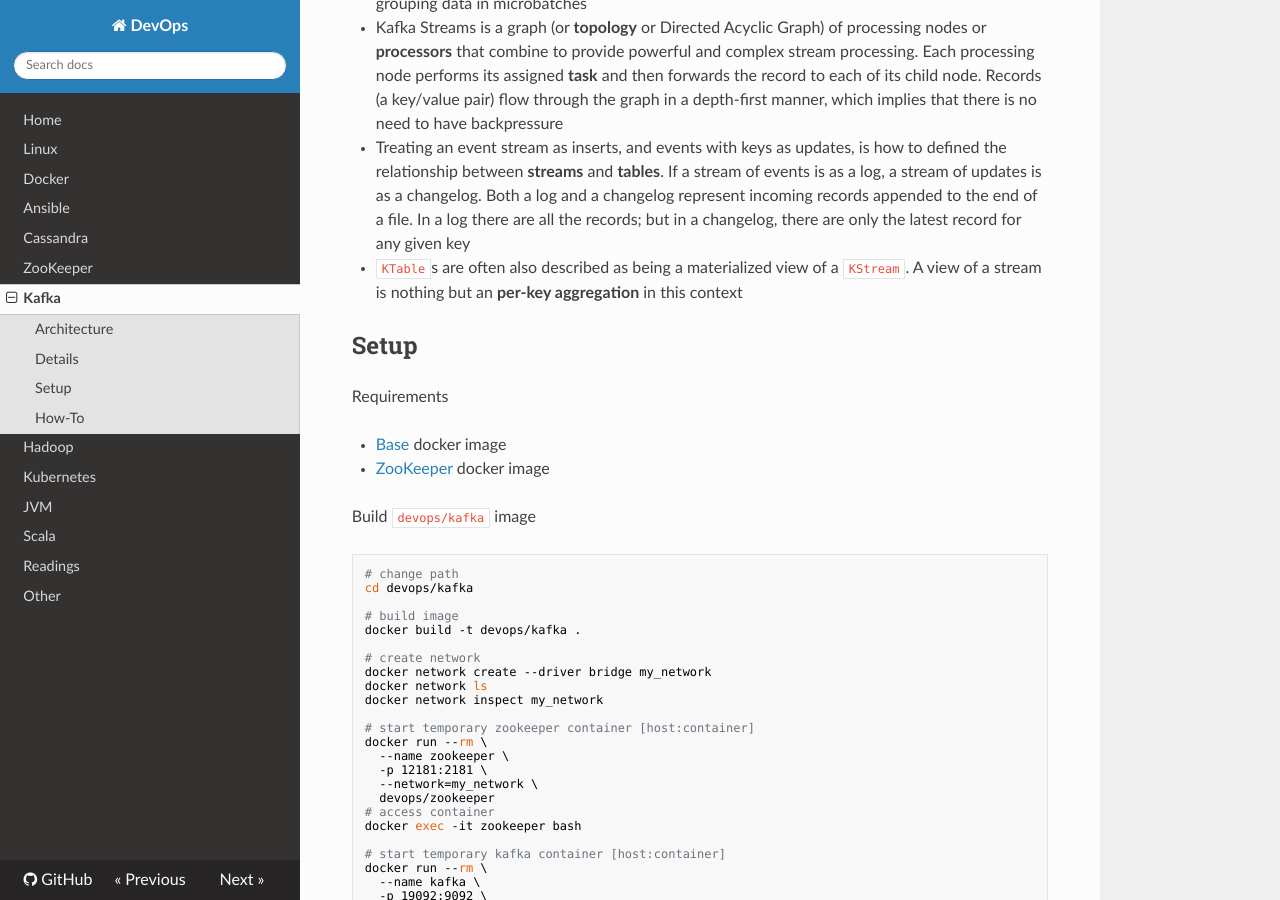
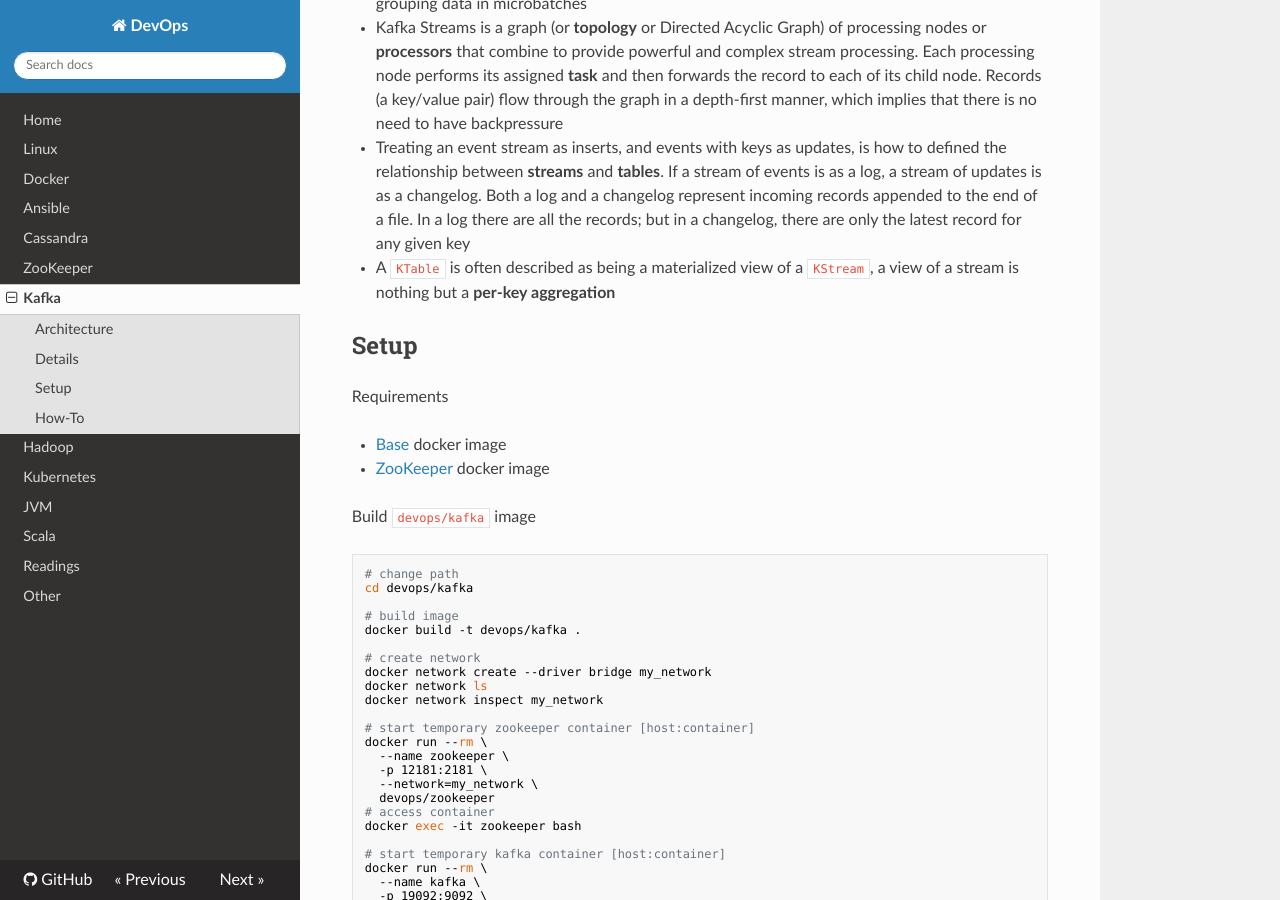
Before and after one commit to niqdev/devops, an MkDocs documentation site: the page built from docs/kafka.md, in a window 1280 px wide and 900 px high, scrolled down 6161 px. Built offline with MkDocs 1.6.1, drawn with Linux system fonts in a browser that asks for light colours; nearby versions of some CDN libraries; old or Windows-style settings are respelled for this version of MkDocs.

Commit message:
doc: update kafka

```diff
--- a/docs/kafka.md
+++ b/docs/kafka.md
@@ -124,7 +124,7 @@ increases. Each message in a given partition has a unique offset stored either i
 
 * Treating an event stream as inserts, and events with keys as updates, is how to defined the relationship between **streams** and **tables**. If a stream of events is as a log, a stream of updates is as a changelog. Both a log and a changelog represent incoming records appended to the end of a file. In a log there are all the records; but in a changelog, there are only the latest record for any given key
 
-* `KTable`s are often also described as being a materialized view of a `KStream`. A view of a stream is nothing but an **per-key aggregation** in this context
+* A `KTable` is often described as being a materialized view of a `KStream`, a view of a stream is nothing but a **per-key aggregation**
 
 ## Setup
 
```
